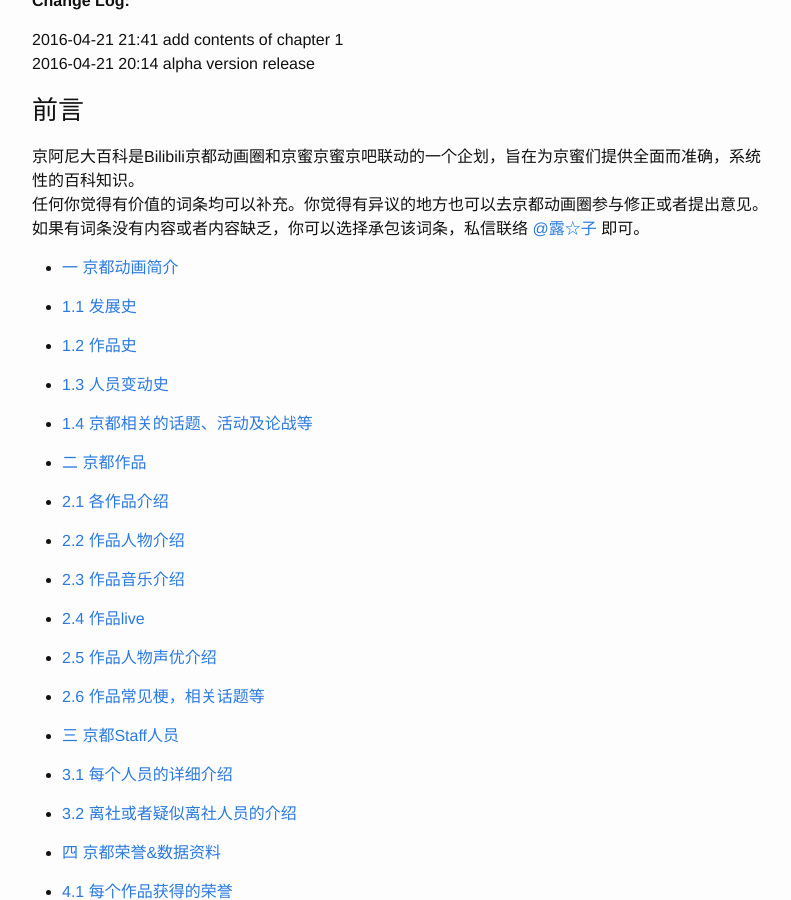
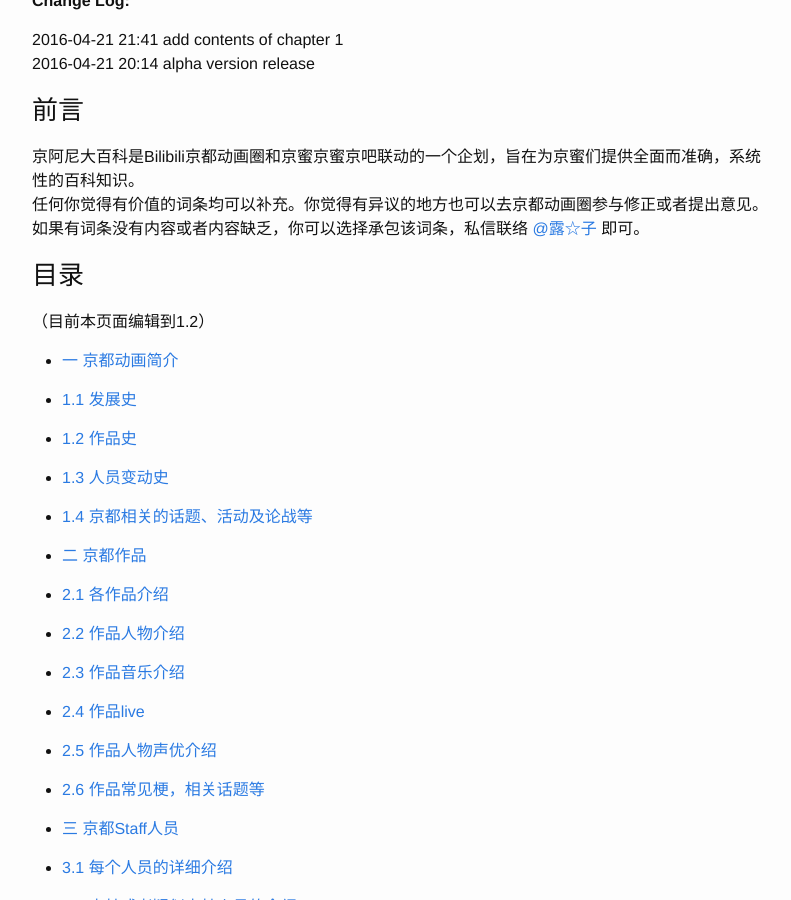
Before and after one commit to Clynie/hanyihong0324.github.io, a Jekyll site: the page built from _posts/2016-04-21-KyoaniWiki.md, in a window 1280 px wide and 900 px high, scrolled down 322 px. Shown: the whole window, without its empty margins (238-1029 px from the left). Built offline with Jekyll 4.4.1, drawn with Linux system fonts in a browser that asks for light colours.

Commit message:
add edit process

```diff
--- a/_posts/2016-04-21-KyoaniWiki.md
+++ b/_posts/2016-04-21-KyoaniWiki.md
@@ -20,6 +20,9 @@
 京阿尼大百科是Bilibili京都动画圈和京蜜京蜜京吧联动的一个企划，旨在为京蜜们提供全面而准确，系统性的百科知识。
 任何你觉得有价值的词条均可以补充。你觉得有异议的地方也可以去京都动画圈参与修正或者提出意见。
 如果有词条没有内容或者内容缺乏，你可以选择承包该词条，私信联络 [@露☆子](http://space.bilibili.com/12681259/#!/index) 即可。
+
+### 目录
+（目前本页面编辑到1.2）
 
 * [一 京都动画简介](#1)
 
```
